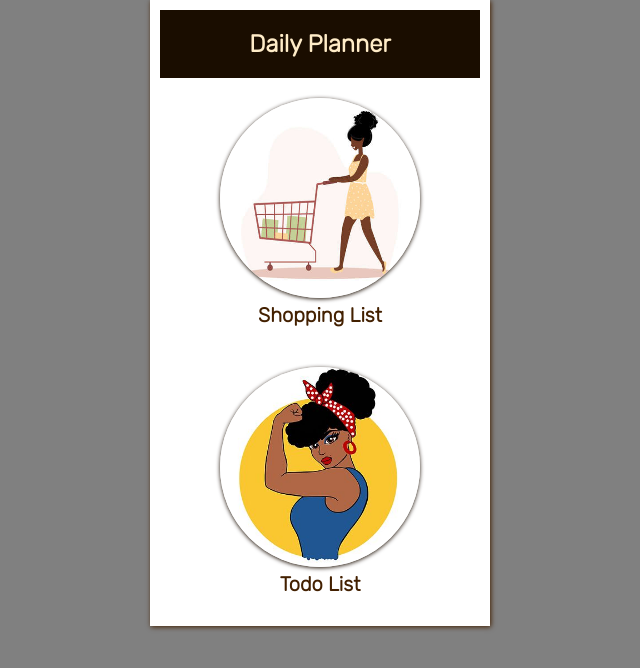
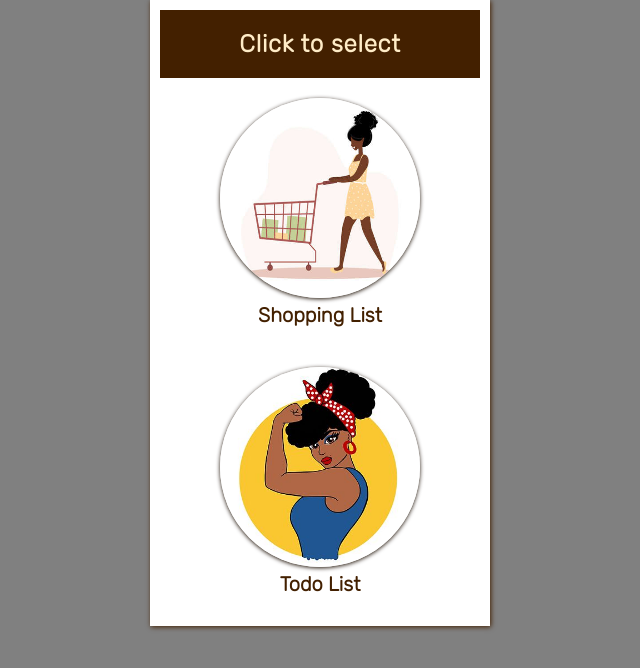
Before and after one commit to codingfaith/Fay-fay, a website built with Vite: page index.html in a window 1280 px wide. Shown: the whole page, without its empty margins (320-960 px from the left). Built offline with nearby package versions, Linux system fonts and the light colour scheme.

Commit message:
Update header color in index.html

```diff
--- a/index.css
+++ b/index.css
@@ -67,6 +67,7 @@ figure {
 }
 h2 {
     text-align: center;
+    letter-spacing: 0.05rem;
 }
 
 button:hover {
@@ -107,5 +108,5 @@ figure img:active {
 
 header {
     color: #FFECC7;
-    background: rgb(26, 13, 0);
+    background: #432000;
 }
--- a/index.html
+++ b/index.html
@@ -16,7 +16,7 @@
 <body>
     <div class="container">
         <header>
-            <h2>Daily Planner</h2>
+            <h2>Click to select</h2>
         </header>
 
         <figure>
```
